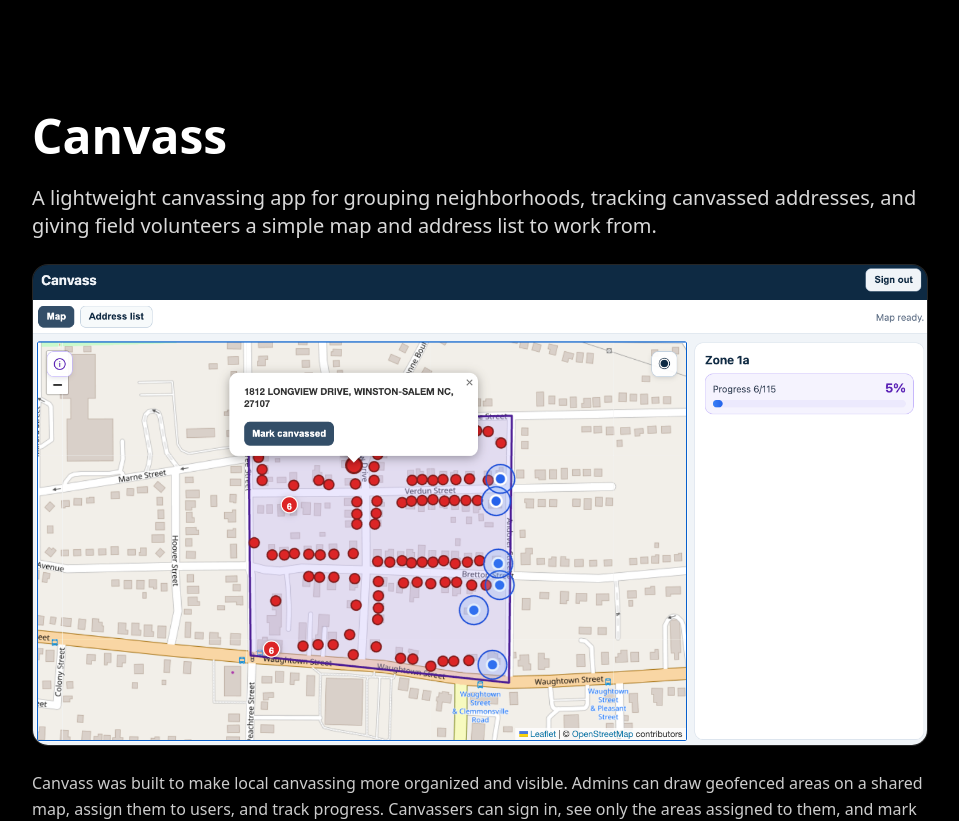
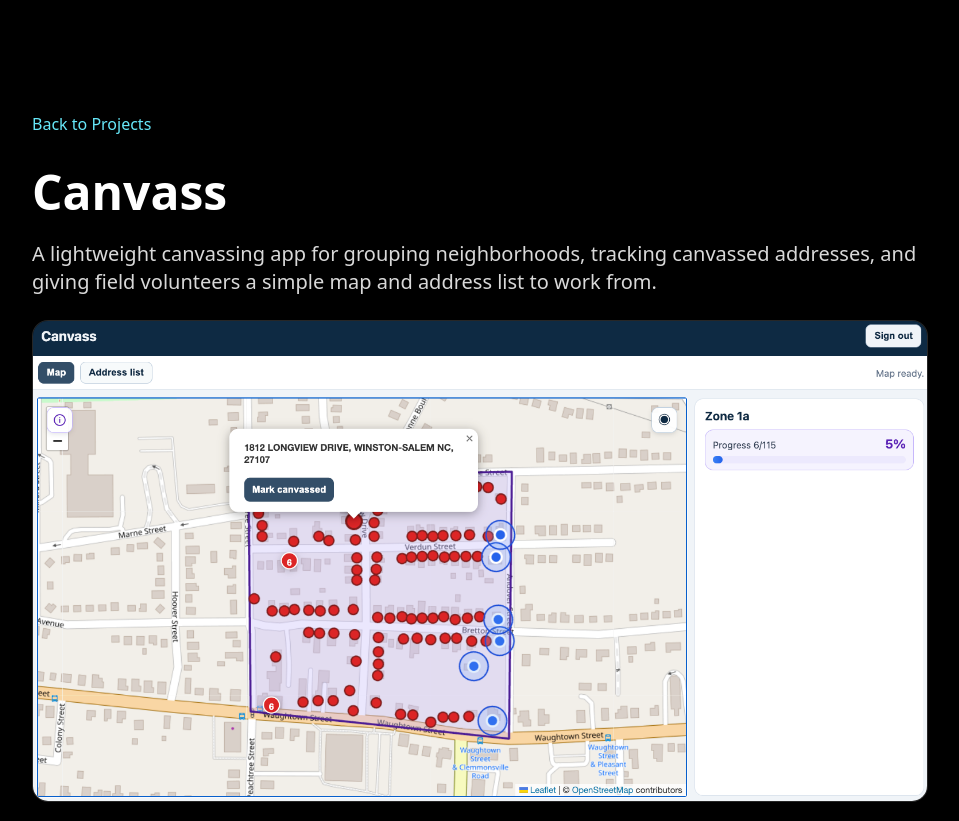
Before and after one commit to whittenluke/theartofluke, a Next.js app: page /projects/canvass in a window 1280 px wide. Shown: the top 821 px of the page, without its empty margins (160-1119 px from the left). Built offline with nearby package versions, Linux system fonts and the light colour scheme.

Commit message:
added back button to canvass case study

```diff
--- a/src/app/page.tsx
+++ b/src/app/page.tsx
@@ -296,6 +296,7 @@ export default function Home() {
           {/* Innovation Sector Section */}
           <section
             ref={innovationSectorRef}
+            id="projects"
             className="relative min-h-screen flex flex-col items-center justify-center z-20 px-4 md:px-8 mt-[100vh] lg:mt-[50vh]"
           >
             <div className="max-w-6xl mx-auto text-white w-full">
--- a/src/app/projects/canvass/page.tsx
+++ b/src/app/projects/canvass/page.tsx
@@ -1,9 +1,19 @@
 import Image from 'next/image'
+import Link from 'next/link'
 
 export default function CanvassCaseStudyPage() {
   return (
     <main className="min-h-screen bg-black text-white px-6 py-24 md:py-28">
       <div className="mx-auto max-w-4xl">
+        <div className="mb-8">
+          <Link
+            href="/#projects"
+            className="inline-flex items-center text-sm md:text-base text-cyan-300 hover:text-cyan-200 transition-colors"
+          >
+            Back to Projects
+          </Link>
+        </div>
+
         <section className="mb-14 space-y-6">
           <h1 className="text-4xl md:text-5xl font-bold">Canvass</h1>
           <p className="text-lg md:text-xl text-white/85 leading-relaxed">
```
